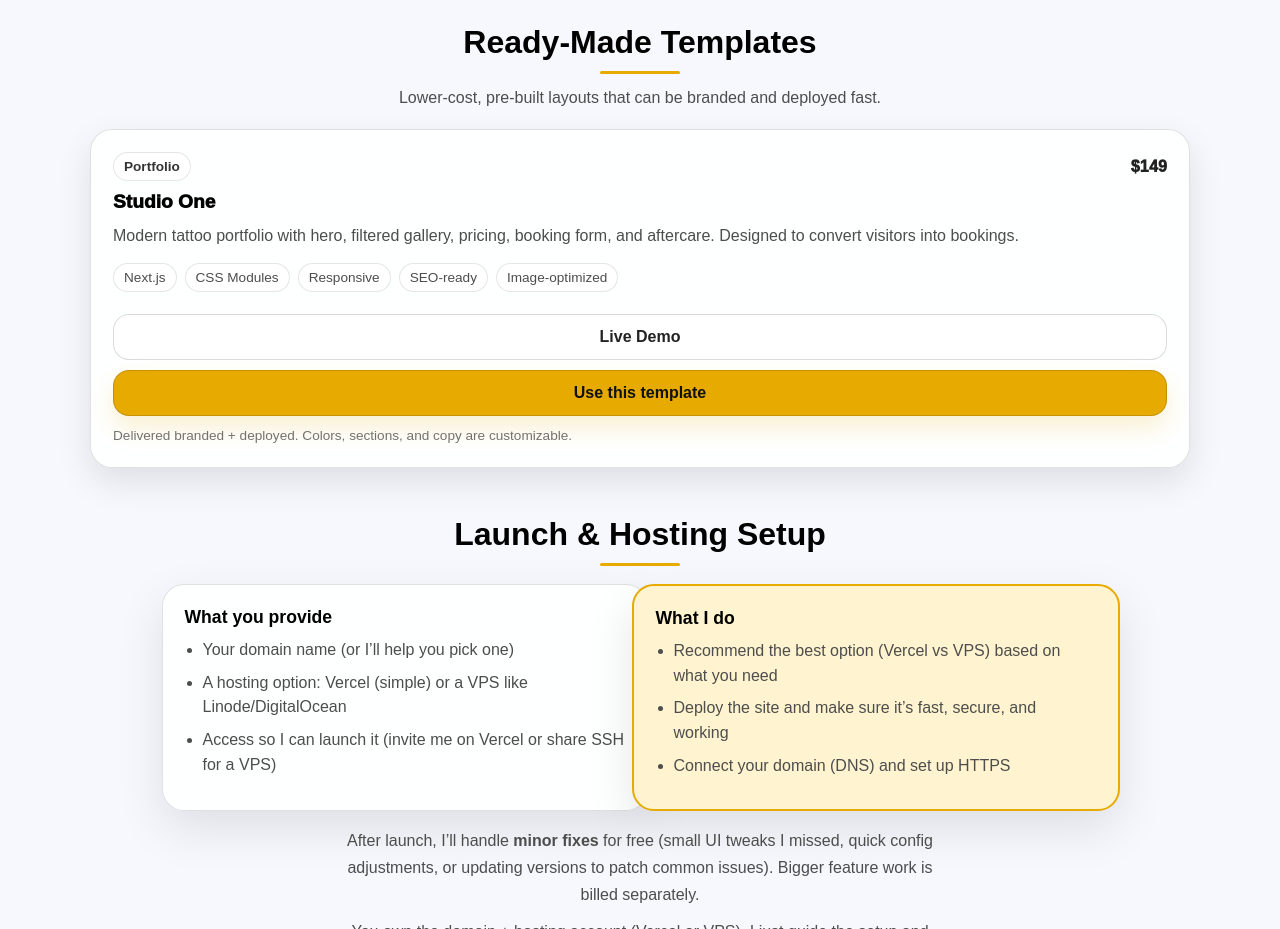
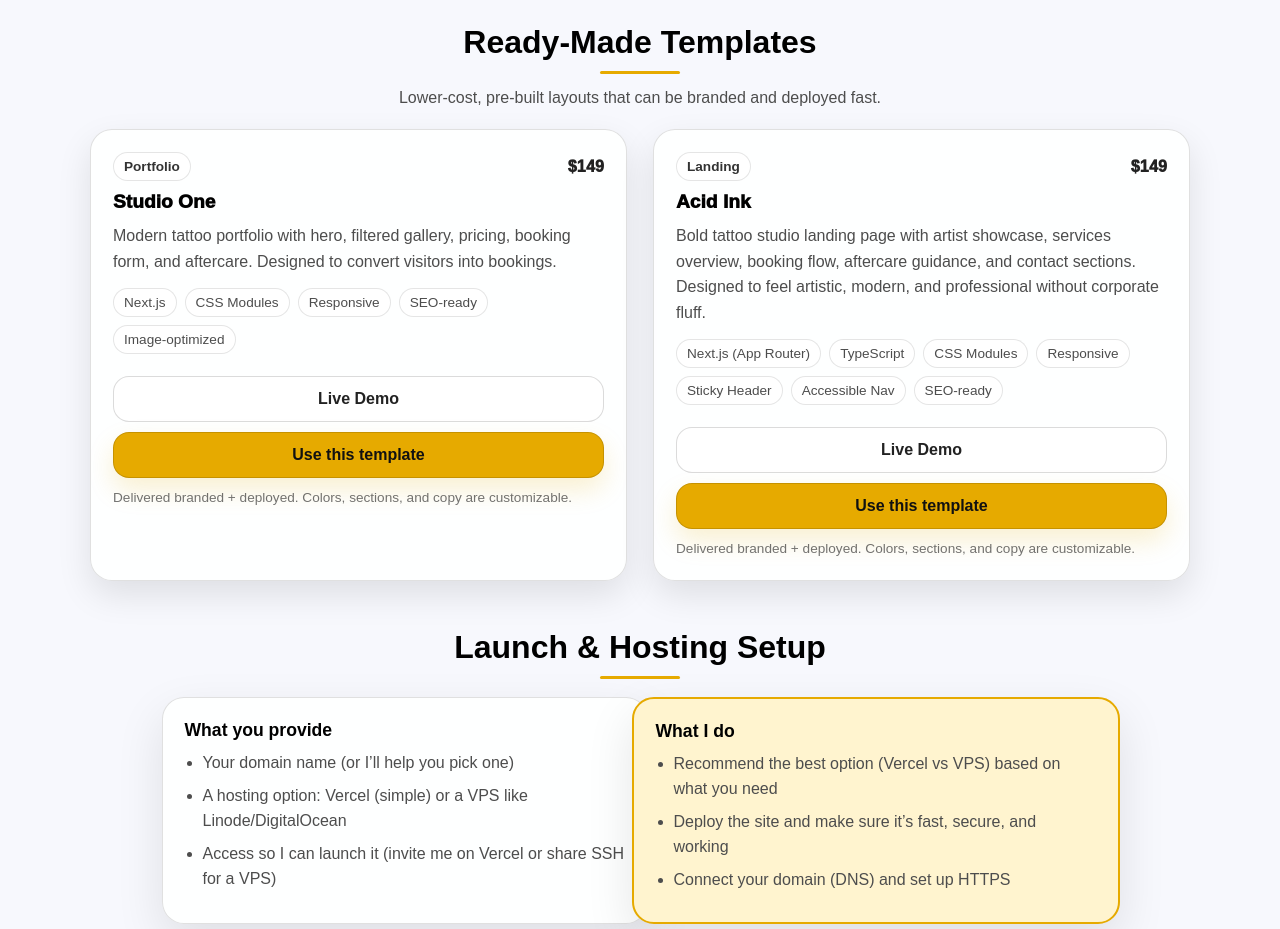
Before and after one commit to vances25/vanthedev, a Next.js app in the folder frontend/: page / in a window 1280 px wide. Shown: the part 1120-2049 px from the top of the page. Built offline with nearby package versions, Linux system fonts and the light colour scheme.

Commit message:
added acid ink template

```diff
--- a/frontend/src/componets/Templates/Templates.tsx
+++ b/frontend/src/componets/Templates/Templates.tsx
@@ -33,7 +33,23 @@ const DEFAULT_ITEMS: TemplateItem[] = [
     "SEO-ready",
     "Image-optimized",
   ],
-}
+},
+{
+    tag: "Landing",
+    title: "Acid Ink",
+    desc: "Bold tattoo studio landing page with artist showcase, services overview, booking flow, aftercare guidance, and contact sections. Designed to feel artistic, modern, and professional without corporate fluff.",
+    price: "$149",
+    demoUrl: "https://acid-ink.vercel.app/",
+    stack: [
+      "Next.js (App Router)",
+      "TypeScript",
+      "CSS Modules",
+      "Responsive",
+      "Sticky Header",
+      "Accessible Nav",
+      "SEO-ready",
+    ],
+  },
 
 ];
 
```
